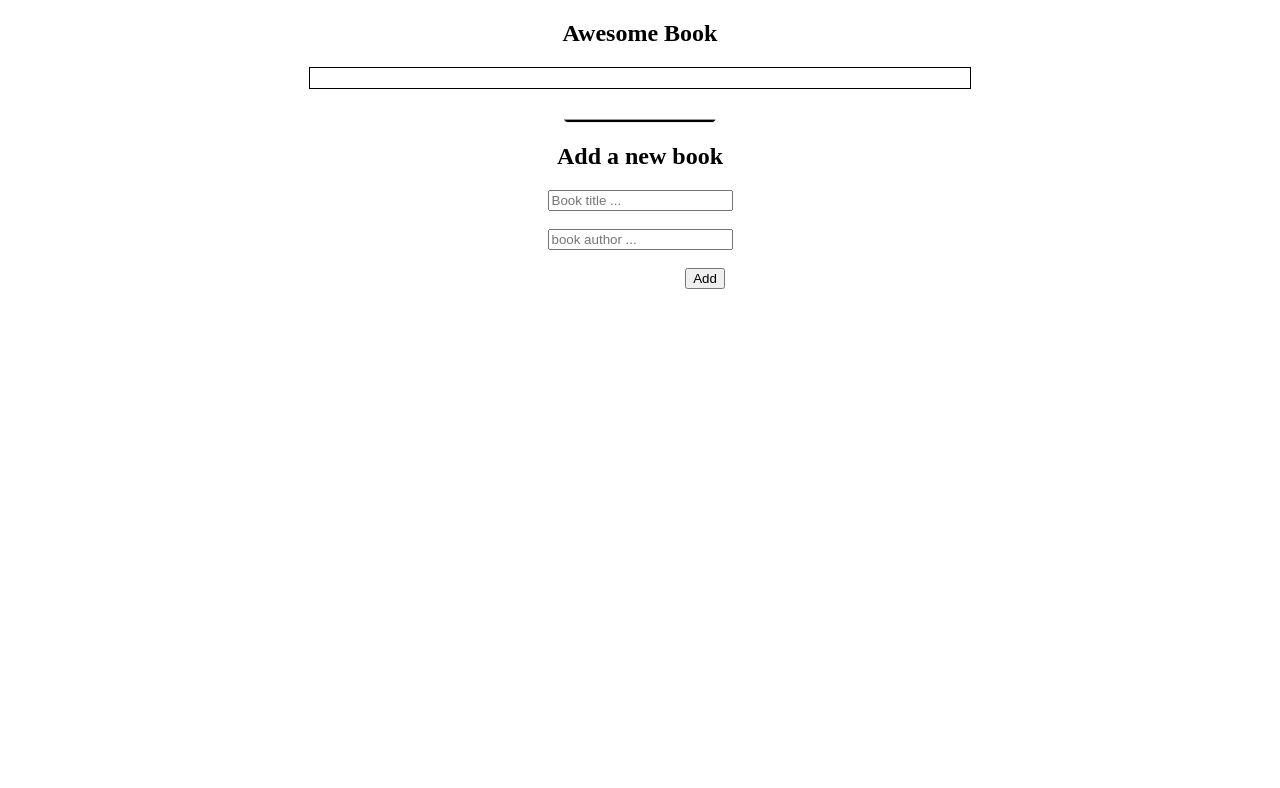
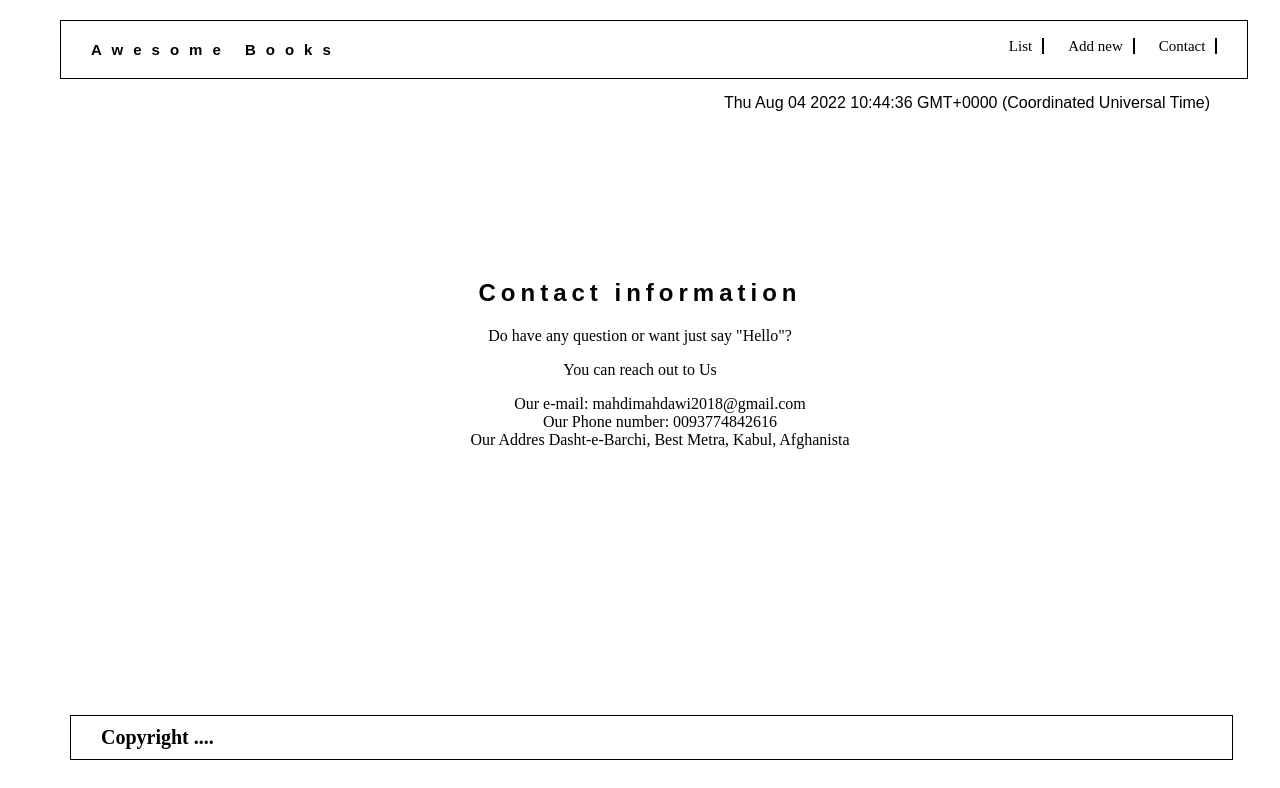
Before and after one commit to mahdimahdawi/BookCollection, a website: page index.html in a window 1280 px wide. Drawn offline with Linux system fonts and the light colour scheme.

Commit message:
book collection final version

```diff
--- a/index.html
+++ b/index.html
@@ -1,5 +1,6 @@
 <!DOCTYPE html>
 <html lang="en">
+
 <head>
   <meta charset="UTF-8" />
   <meta http-equiv="X-UA-Compatible" content="IE=edge" />
@@ -9,30 +10,46 @@
 </head>
 
 <body>
+  <nav class="navbar">
+    <div class="menu">
+      <h4 class="brand">Awesome Books</h4>
+      <ul class="item">
+        <li><a href="#" id="list" class="item-link">List</a></li>
+        <li><a href="#" id="add" class="item-link">Add new</a></li>
+        <li><a href="#" id="contact" class="item-link">Contact</a></li>
+      </ul>
+    </div>
+    <p class="date-time"></p>
+  </nav>
   <section class="book-section">
-      <h1 class="awesome-book">Awesome Book</h1>
+    <div class="book-list-page" id="list">
+      <h1 class="page-title">Awesome Book</h1>
       <div class="book-list"></div>
-      <div class="add-book">
-        <hr />
-        <h2>Add a new book</h2>
+    </div>
+
+    <div class="add-book" id="add">
+      <h2 class="page-title">Add a new book</h2>
       <form action="#" class="add-form">
-          <input
-            type="text"
-            name="title"
-            class="title"
-            placeholder="Book title ..."
-          /><br /><br />
-          <input
-            type="text"
-            name="author"
-            class="author"
-            placeholder="book author ..."
-          /><br /><br />
+        <input type="text" name="title" class="title" placeholder="Book title ..." /><br /><br />
+        <input type="text" name="author" class="author" placeholder="book author ..." /><br /><br />
         <button class="add">Add</button>
       </form>
     </div>
+
+    <div class="contact" id="contact">
+      <h2 class="page-title">Contact information</h2>
+      <p class="question">Do have any question or want just say "Hello"?</p>
+      <p class="reach">You can reach out to Us</p>
+      <ul class="contact-link">
+        <li>Our e-mail: mahdimahdawi2018@gmail.com</li><br>
+        <li>Our Phone number: 0093774842616</li><br>
+        <li>Our Addres Dasht-e-Barchi, Best Metra, Kabul, Afghanista</li><br>
+      </ul>
+    </div>
+    <div class="copyright">Copyright  ....</div>
   </section>
 
   <script src="./js/bookCollection.js"></script>
 </body>
+
 </html>
--- a/js/bookCollection.js
+++ b/js/bookCollection.js
@@ -2,6 +2,11 @@ const bookList = document.querySelector('.book-list');
 const BookTitle = document.querySelector('.title');
 const BookAuthor = document.querySelector('.author');
 const addButton = document.querySelector('.add');
+const localTime = document.querySelector('.date-time');
+const listPage = document.querySelector('.book-list-page');
+const AddPage = document.querySelector('.add-book');
+const contactPage = document.querySelector('.contact');
+const navBar = document.querySelectorAll('.item-link');
 
 let localBooks = [];
 const books = [];
@@ -63,3 +68,25 @@ removeBtns.forEach((btn, i) => {
     bk.removeBook(books, i);
   });
 });
+
+const time = Date();
+localTime.innerHTML = time;
+
+navBar.forEach((item) => {
+  item.addEventListener('click', () => {
+    if (item.id === 'list') {
+      listPage.classList.add('active');
+      contactPage.classList.add('active');
+      AddPage.classList.remove('active');
+      contactPage.style.display = 'none';
+    } else if (item.id === 'add') {
+      AddPage.classList.add('active');
+      listPage.classList.remove('active');
+      contactPage.style.display = 'none';
+    } else if (item.id === 'contact') {
+      contactPage.style.display = 'block';
+      listPage.classList.remove('active');
+      AddPage.classList.remove('active');
+    }
+  });
+});
--- a/styles.css
+++ b/styles.css
@@ -7,13 +7,78 @@ body,
   box-sizing: border-box;
 }
 
+a {
+  text-decoration: none;
+  color: black;
+}
+
+li {
+  list-style-type: none;
+  display: inline;
+}
+
+.menu {
+  display: flex;
+  justify-content: space-between;
+  width: 88%;
+  border: 1px solid black;
+  margin: 20px 20px 20px 60px;
+  padding: 0 30px;
+}
+
+.brand {
+  font-family: sans-serif;
+  font-size: 15px;
+  letter-spacing: 10px;
+}
+
+.date-time {
+  float: right;
+  margin-right: 70px;
+  margin-top: -5px;
+  font-family: sans-serif;
+}
+
+.item-link {
+  margin-left: 20px;
+  font-size: 15px;
+  border-right: 2px solid black;
+  padding-right: 10px;
+
+}
+
+.book-list-page {
+  display: none;
+}
+
+.add-book {
+  display: none;
+}
+
+.add-book.active {
+  display: block;
+}
+
+.book-list-page.active {
+  display: block;
+}
+
+.contact.active {
+  display: none;
+}
+
+.contact {
+  display: block;
+}
+
 .book-section {
   text-align: center;
+  margin-top: 50px;
 }
 
 .book-list {
   border: 1px solid black;
-  width: 50%;
+  width: 90%;
   height: auto;
   margin: 0 auto;
   margin-bottom: 30px;
@@ -26,19 +91,54 @@ body,
   justify-content: space-between;
 }
 
+.book-div:nth-of-type(odd){
+  background-color: rgb(160, 137, 137);
+}
+
 .remove-btn {
+  margin-top: 10px;
+  margin-right: 10px;
   width: 20%;
   height: 30px;
+  box-shadow: 1px 1px 1px 1px;
 }
 
-hr {
-  width: 150px;
-  height: 2px;
-  background-color: black;
-  border-bottom-left-radius: 10px;
-  border-bottom-right-radius: 10px;
+input {
+  width: 50%;
+  height: 30px;
+  box-shadow: 1px 1px 1px 1px;
+
+}
+
+.page-title {
+  font-family: sans-serif;
+  letter-spacing: 5px;
+  margin-top: 200px;
+}
+
+.page-title1 {
+  font-family: sans-serif;
+  letter-spacing: 5px;
+  margin-top: 20px;
 }
 
 .add {
-  margin-left: 130px;
+  margin-left: 730px;
+  box-shadow: 1px 1px 1px 1px;
 }
+
+.display-none {
+  display: none;
+}
+
+.copyright {
+  position: fixed;
+  bottom: 10px;
+  width: 86%;
+  border: 1px solid black;
+  margin: 30px 70px;
+  padding: 10px 30px;
+  text-align: left;
+  font-size: 20px;
+  font-weight: 600;
+}
```
Lines whose indentation alone changed are shown as unchanged.
